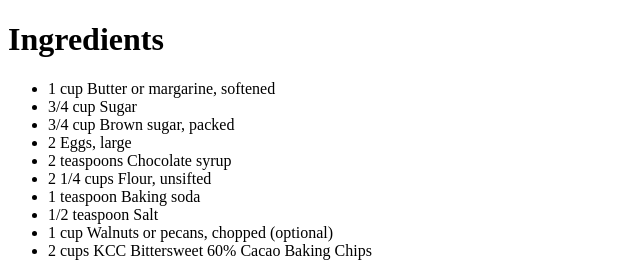
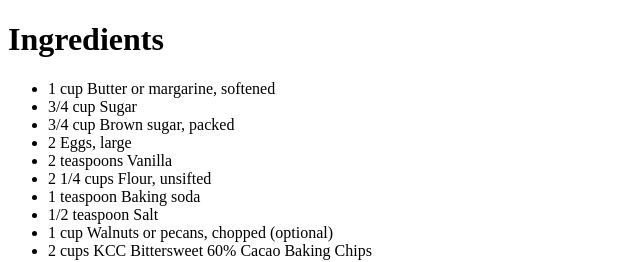
Before and after one commit to mahimatiju/KevinCookieCompany.com, a plain HTML site: page secret recipe.htm in a window 1280 px wide. Shown: the top 262 px of the page, 0-640 px from the left. Drawn offline with Linux system fonts and the light colour scheme.

Commit message:
Revert "Update secret recipe.htm"

```diff
--- a/secret recipe.htm
+++ b/secret recipe.htm
@@ -8,7 +8,7 @@
 <li>3/4 cup Sugar</li>
 <li>3/4 cup Brown sugar, packed</li>
 <li>2 Eggs, large</li>
-<li>2 teaspoons Chocolate syrup</li>
+<li>2 teaspoons Vanilla</li>
 <li>2 1/4 cups Flour, unsifted</li>
 <li>1 teaspoon Baking soda</li>
 <li>1/2 teaspoon Salt</li>
```
